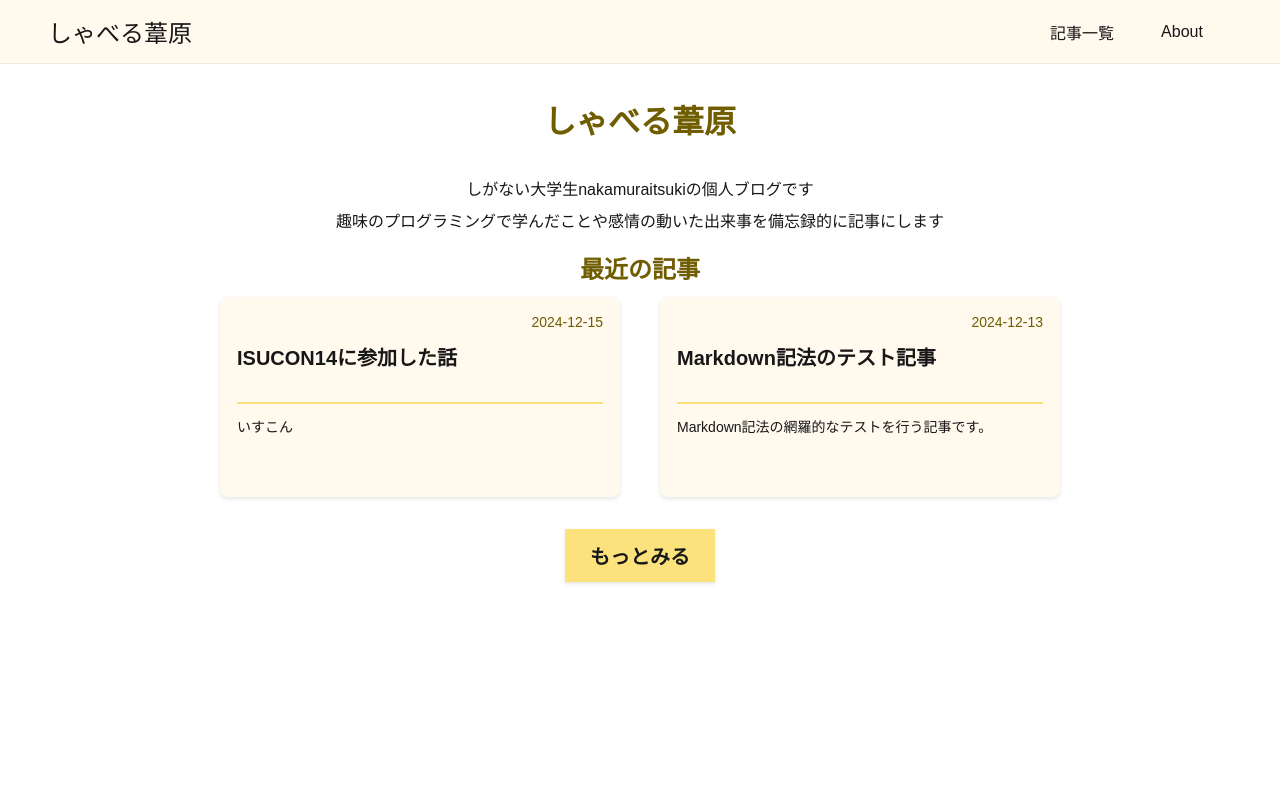
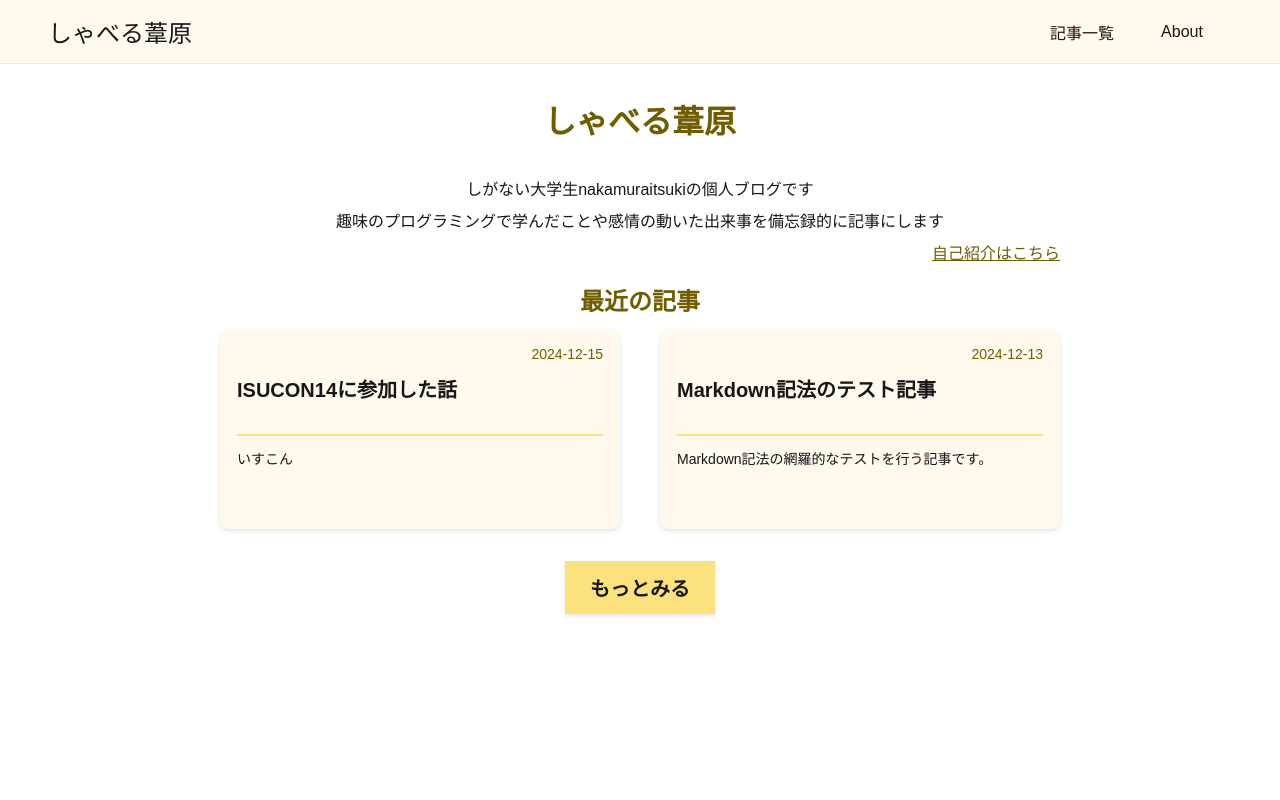
Before and after one commit to nakamuraitsuki/Next-blog-project, a Next.js app: page / in a window 1280 px wide. Shown: the top 800 px of the page. Built offline with nearby package versions, Linux system fonts and the light colour scheme.

Commit message:
自己紹介への誘導

```diff
--- a/src/app/page.module.css
+++ b/src/app/page.module.css
@@ -7,10 +7,24 @@
 
 .descriptions {
     width: 100%;
+    max-width: 840px;
+    margin: 0 auto;
+    padding: 0;
     display: flex;
     flex-direction: column;
     line-height: 2rem;
     align-items: center;
+}
+
+.right{
+    width: 100%;
+    display: flex;
+    justify-content: right;
+}
+
+.aboutLink{
+    color:#6f5d00;
+    text-decoration: underline;
 }
 
 .title {
--- a/src/app/page.tsx
+++ b/src/app/page.tsx
@@ -1,4 +1,5 @@
 import styles from "./page.module.css"
+import Link from "next/link";
 import Layout from "@/components/Layout/Layout"
 import { getAllPosts } from "@/lib/posts"
 import BlogCardList from "@/components/BlogCardList/BlogCardList";
@@ -16,6 +17,9 @@ export default async function Home() {
       <div className={styles.descriptions}>
         <p>しがない大学生nakamuraitsukiの個人ブログです</p>
         <p>趣味のプログラミングで学んだことや感情の動いた出来事を備忘録的に記事にします</p>
+        <div className={styles.right}>
+          <Link href="/about" className={styles.aboutLink}>自己紹介はこちら</Link>
+        </div>
       </div>
       <h2 className={styles.title}>最近の記事</h2>
       <BlogCardList posts={reccentPosts}/>
```
